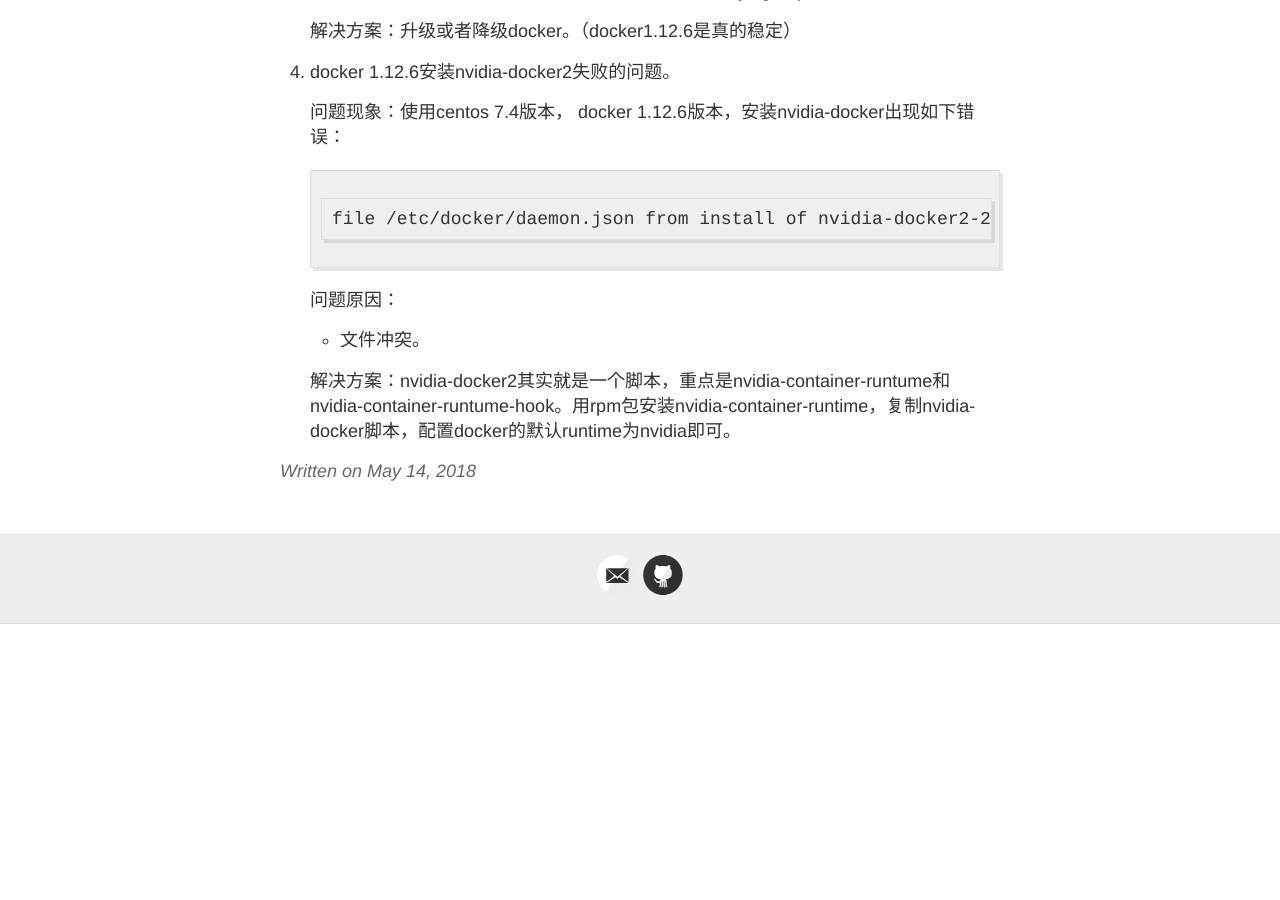
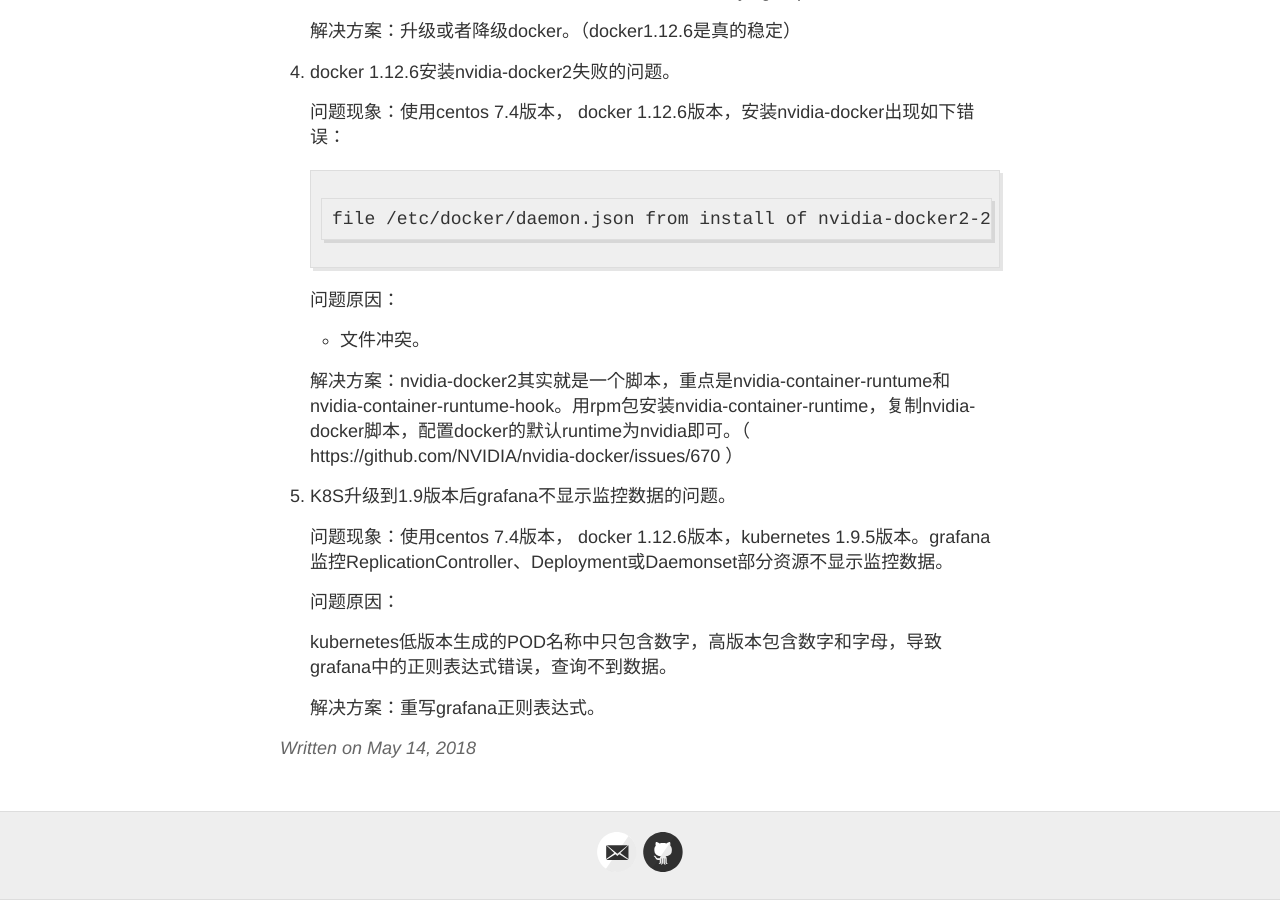
Before and after one commit to yarntime/yarntime.github.io, a Jekyll site: the page built from _posts/2018-05-14-problems.md, in a window 1280 px wide and 900 px high, scrolled down 1126 px. Built offline with Jekyll 4.4.1, drawn with Linux system fonts in a browser that asks for light colours; before the commit the page ends 1750 px from its top, so only the background shows below that.

Commit message:
update file

```diff
--- a/_posts/2018-05-14-problems.md
+++ b/_posts/2018-05-14-problems.md
@@ -52,4 +52,14 @@ title: Kubernetes集群的一些异常问题处理记录
    问题原因：
    * 文件冲突。
 
-   解决方案：nvidia-docker2其实就是一个脚本，重点是nvidia-container-runtume和nvidia-container-runtume-hook。用rpm包安装nvidia-container-runtime，复制nvidia-docker脚本，配置docker的默认runtime为nvidia即可。
+   解决方案：nvidia-docker2其实就是一个脚本，重点是nvidia-container-runtume和nvidia-container-runtume-hook。用rpm包安装nvidia-container-runtime，复制nvidia-docker脚本，配置docker的默认runtime为nvidia即可。（ https://github.com/NVIDIA/nvidia-docker/issues/670 ）
+
+5. K8S升级到1.9版本后grafana不显示监控数据的问题。
+
+   问题现象：使用centos 7.4版本， docker 1.12.6版本，kubernetes 1.9.5版本。grafana监控ReplicationController、Deployment或Daemonset部分资源不显示监控数据。
+
+   问题原因：
+
+   kubernetes低版本生成的POD名称中只包含数字，高版本包含数字和字母，导致grafana中的正则表达式错误，查询不到数据。
+
+   解决方案：重写grafana正则表达式。
```
